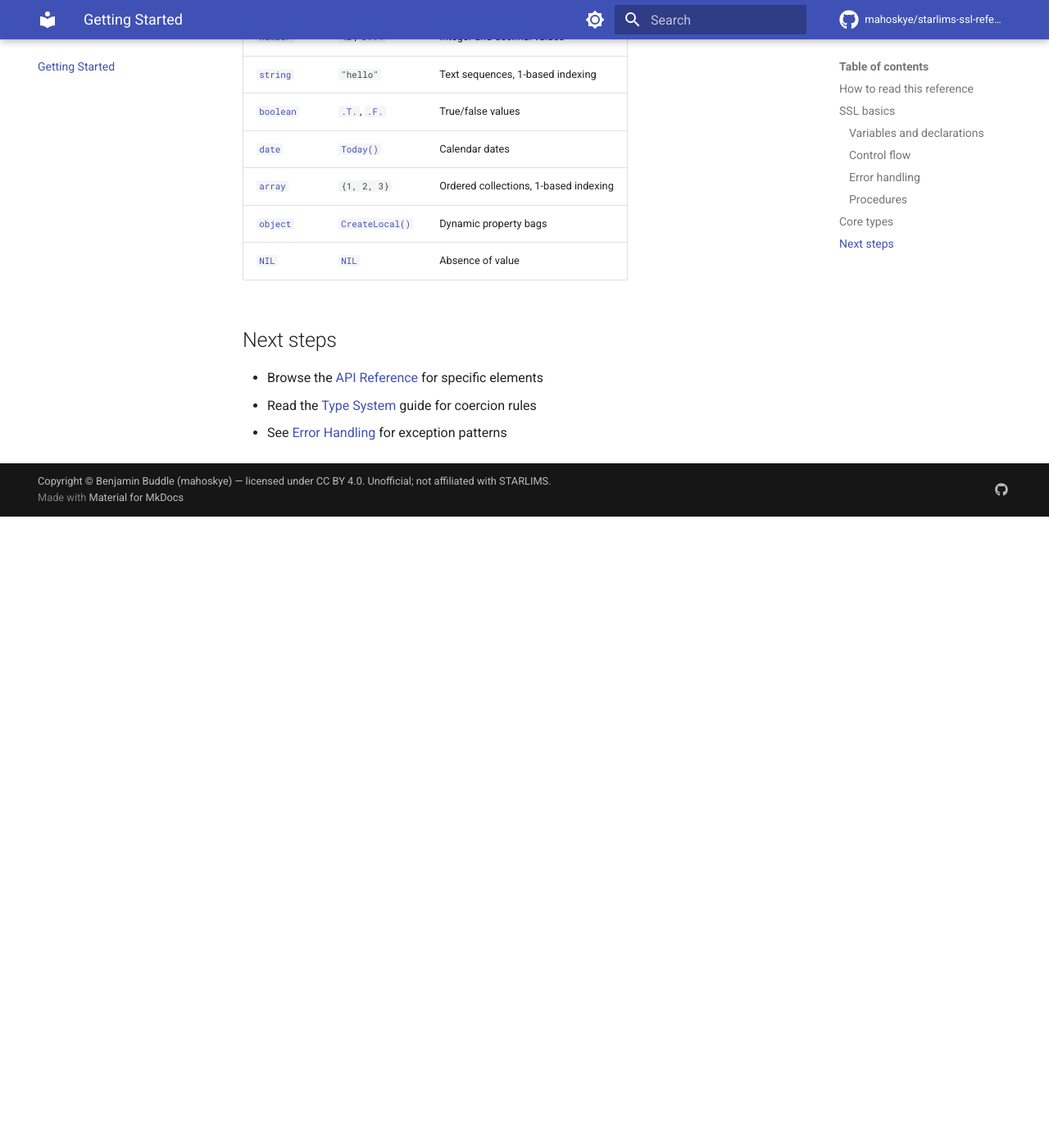
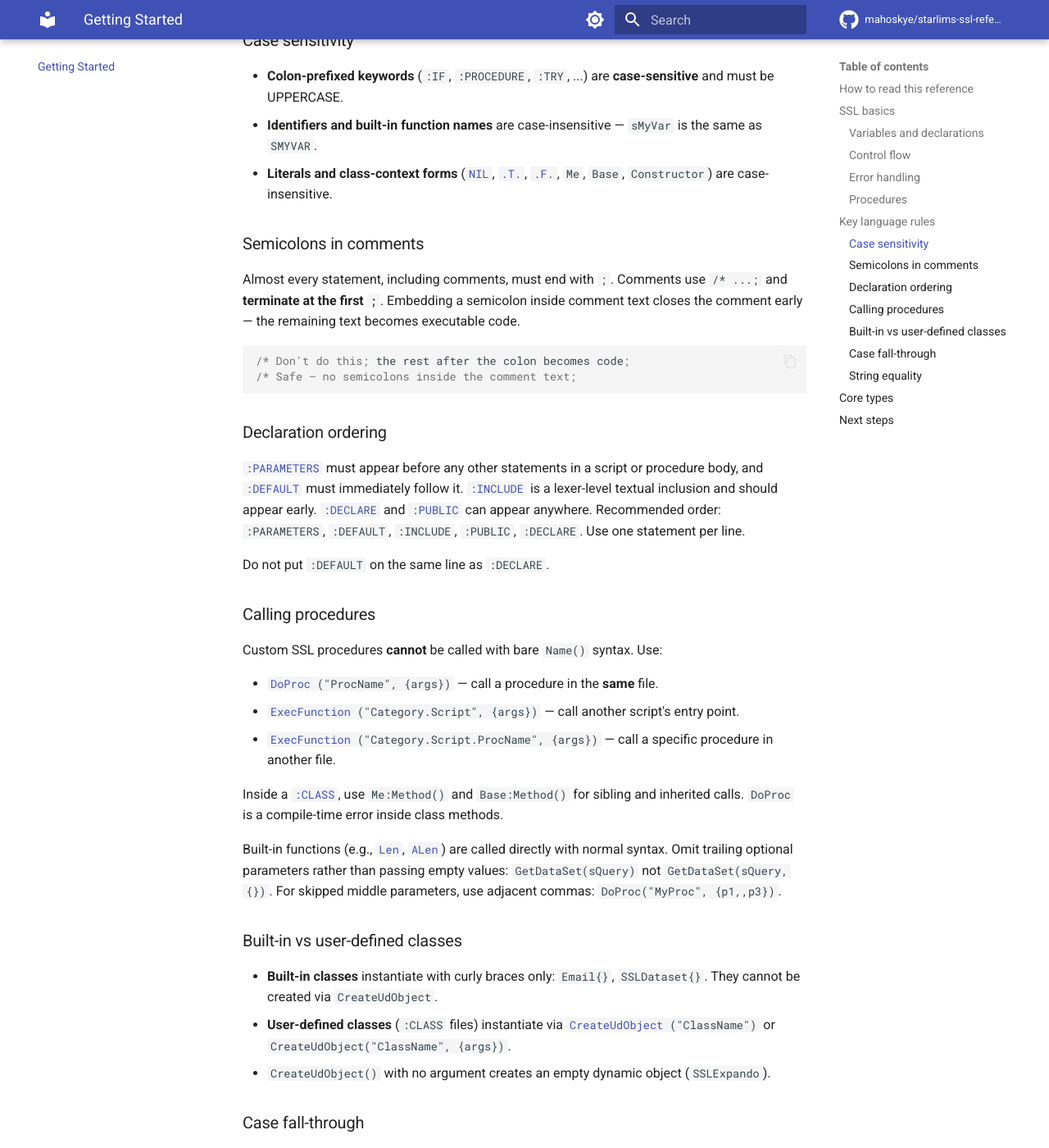
Before and after one commit to mahoskye/starlims-ssl-reference, an MkDocs documentation site: the page built from content/getting-started.md, in a window 1280 px wide and 1400 px high, scrolled down 1894 px. Shown: the whole window at 82% size. Built offline with MkDocs 1.6.1 and Material for MkDocs 9.7.7, drawn with Linux system fonts in a browser that asks for light colours; comment, search, counter and statistics services are not loaded; before the commit the page ends 2524 px from its top, so only the background shows below that; some of the changed text lies outside the part shown.

Commit message:
docs: enhance Getting Started and Guides with agent-guide material (#2)
* docs: enhance Getting Started and Guides with agent-guide material

Surface high-value, public-safe rules from the sibling ssl-style-guide
agent guides into the docs site so developers and AI assistants reading
the published reference get the same actionable guidance.

- Getting Started: add "Key language rules" section covering case
  sensitivity, semicolons in comments, declaration ordering, procedure
  calling conventions, built-in vs user-defined class instantiation,
  case fall-through, and string equality.
- Type System: add variable initialization and scope/lookup section.
- Error Handling: document :FINALLY compile-time restrictions
  (:RETURN, :EXITFOR, :EXITWHILE, :LOOP).
- New guide: Naming Conventions (Hungarian prefixes, casing rules,
  constants, region comments).
- New guide: Data Source Files (inline := defaults, SQL builder
  directives, RunDS/GetDSParameters).
- Register new guides in nav and home index.

Co-Authored-By: Claude Opus 4.7 (1M context) <noreply@anthropic.com>

* docs: tighten data sources guide wording

Simplify the framing to focus on developer-facing details: the syntax
a developer writes, the directives that are valid in this file type,
and the runtime entry points (RunDS, GetDSParameters).

Co-Authored-By: Claude Opus 4.7 (1M context) <noreply@anthropic.com>

---------

Co-authored-by: Claude Opus 4.7 (1M context) <noreply@anthropic.com>

````diff
--- a/content/getting-started.md
+++ b/content/getting-started.md
@@ -69,6 +69,57 @@ These are top-level statements — in a procedure body they would be indented.
 :ENDPROC;
 ```
 
+## Key language rules
+
+A few rules are non-obvious and worth internalizing before writing any SSL.
+
+### Case sensitivity
+
+- **Colon-prefixed keywords** (`:IF`, `:PROCEDURE`, `:TRY`, ...) are **case-sensitive** and must be UPPERCASE.
+- **Identifiers and built-in function names** are case-insensitive — `sMyVar` is the same as `SMYVAR`.
+- **Literals and class-context forms** ([`NIL`](reference/literals/nil.md), [`.T.`](reference/literals/true.md), [`.F.`](reference/literals/false.md), `Me`, `Base`, `Constructor`) are case-insensitive.
+
+### Semicolons in comments
+
+Almost every statement, including comments, must end with `;`. Comments use `/* ...;` and **terminate at the first `;`**. Embedding a semicolon inside comment text closes the comment early — the remaining text becomes executable code.
+
+```ssl
+/* Don't do this; the rest after the colon becomes code;
+/* Safe — no semicolons inside the comment text;
+```
+
+### Declaration ordering
+
+[`:PARAMETERS`](reference/keywords/PARAMETERS.md) must appear before any other statements in a script or procedure body, and [`:DEFAULT`](reference/keywords/DEFAULT.md) must immediately follow it. [`:INCLUDE`](reference/keywords/INCLUDE.md) is a lexer-level textual inclusion and should appear early. [`:DECLARE`](reference/keywords/DECLARE.md) and [`:PUBLIC`](reference/keywords/PUBLIC.md) can appear anywhere. Recommended order: `:PARAMETERS`, `:DEFAULT`, `:INCLUDE`, `:PUBLIC`, `:DECLARE`. Use one statement per line.
+
+Do not put `:DEFAULT` on the same line as `:DECLARE`.
+
+### Calling procedures
+
+Custom SSL procedures **cannot** be called with bare `Name()` syntax. Use:
+
+- [`DoProc`](reference/functions/DoProc.md)`("ProcName", {args})` — call a procedure in the **same** file.
+- [`ExecFunction`](reference/functions/ExecFunction.md)`("Category.Script", {args})` — call another script's entry point.
+- [`ExecFunction`](reference/functions/ExecFunction.md)`("Category.Script.ProcName", {args})` — call a specific procedure in another file.
+
+Inside a [`:CLASS`](reference/keywords/CLASS.md), use `Me:Method()` and `Base:Method()` for sibling and inherited calls. `DoProc` is a compile-time error inside class methods.
+
+Built-in functions (e.g., [`Len`](reference/functions/Len.md), [`ALen`](reference/functions/ALen.md)) are called directly with normal syntax. Omit trailing optional parameters rather than passing empty values: `GetDataSet(sQuery)` not `GetDataSet(sQuery, {})`. For skipped middle parameters, use adjacent commas: `DoProc("MyProc", {p1,,p3})`.
+
+### Built-in vs user-defined classes
+
+- **Built-in classes** instantiate with curly braces only: `Email{}`, `SSLDataset{}`. They cannot be created via `CreateUdObject`.
+- **User-defined classes** (`:CLASS` files) instantiate via [`CreateUdObject`](reference/functions/CreateUdObject.md)`("ClassName")` or `CreateUdObject("ClassName", {args})`.
+- `CreateUdObject()` with no argument creates an empty dynamic object (`SSLExpando`).
+
+### Case fall-through
+
+[`:BEGINCASE`](reference/keywords/BEGINCASE.md) is not a value-matching switch — each [`:CASE`](reference/keywords/CASE.md) evaluates its own boolean. Without [`:EXITCASE;`](reference/keywords/EXITCASE.md), later `:CASE` expressions are still evaluated and additional matching bodies may execute. End each `:CASE` and `:OTHERWISE` block with `:EXITCASE;` unless multi-match behavior is intentional.
+
+### String equality
+
+The [`=`](reference/operators/equals.md) operator on strings does **prefix matching**: `"abcdef" = "abc"` is `.T.`. Use [`==`](reference/operators/strict-equals.md) for exact equality, or [`$`](reference/operators/dollar.md) for containment. See the [Type System guide](guides/type-system.md) for the full table.
+
 ## Core types
 
 | Type | Example | Description |
@@ -86,3 +137,5 @@ These are top-level statements — in a procedure body they would be indented.
 - Browse the [API Reference](reference/index.md) for specific elements
 - Read the [Type System](guides/type-system.md) guide for coercion rules
 - See [Error Handling](guides/error-handling.md) for exception patterns
+- Review [Naming Conventions](guides/naming-conventions.md) for Hungarian prefixes and casing
+- Read [Data Source Files](guides/data-sources.md) if you write SSL or SQL data sources
--- a/mkdocs.yml
+++ b/mkdocs.yml
@@ -85,6 +85,8 @@ nav:
     - Error Handling: guides/error-handling.md
     - Working with SQL: guides/sql-queries.md
     - SQL & Transactions: guides/sql-transactions.md
+    - Naming Conventions: guides/naming-conventions.md
+    - Data Source Files: guides/data-sources.md
   - Reference:
     - reference/index.md
     - Functions:
````
Also changed, not shown: content/guides/data-sources.md (added, +66 -0 lines), content/guides/error-handling.md (+1 -0 lines), content/guides/naming-conventions.md (added, +69 -0 lines), content/guides/type-system.md (+14 -1 lines), content/index.md (+2 -0 lines).
